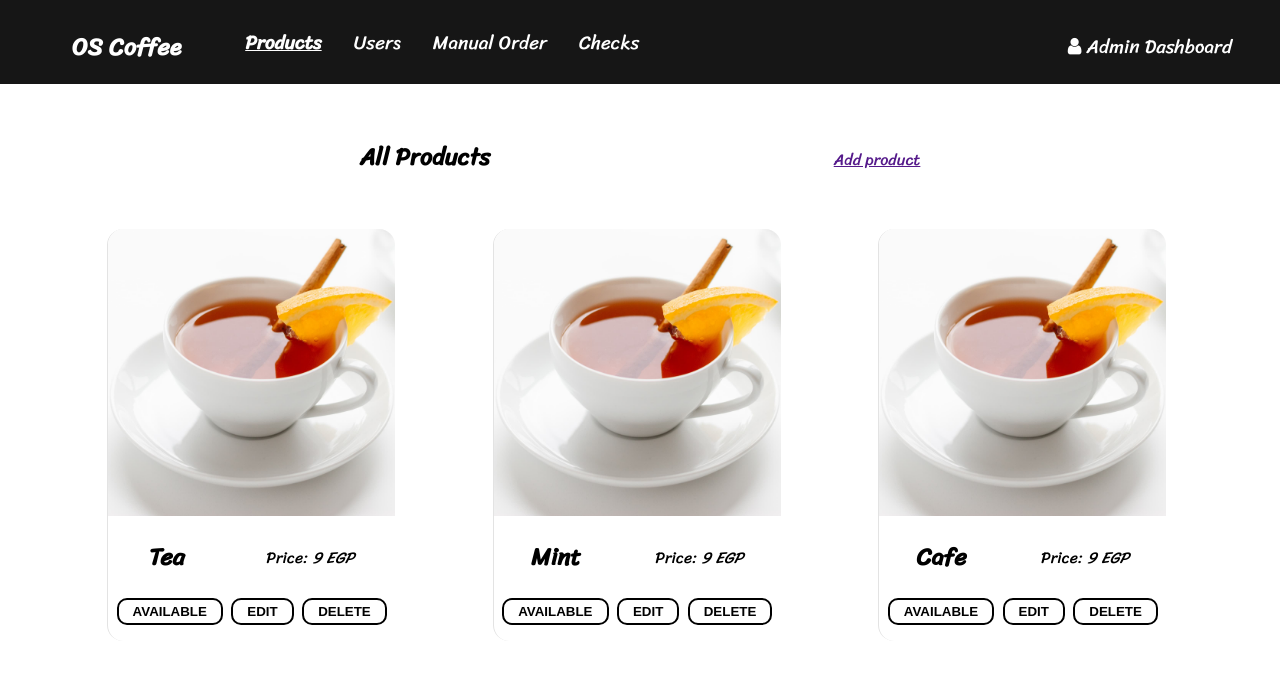
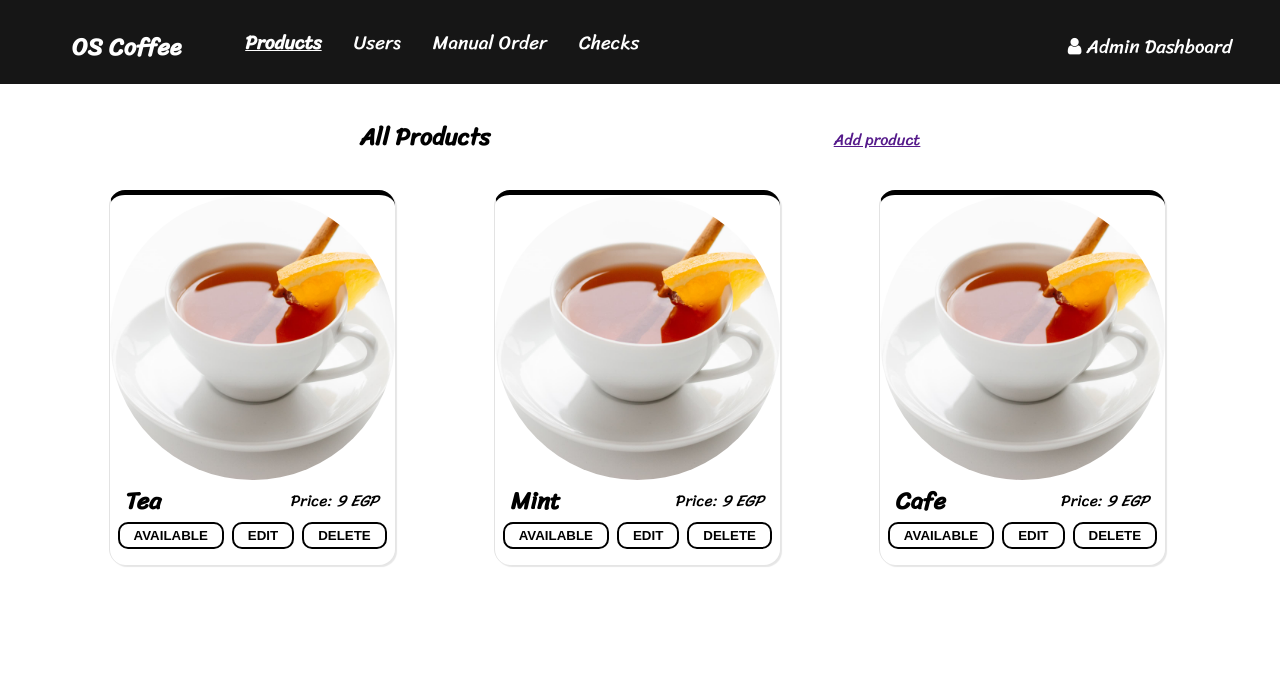
Before and after one commit to asaid-0/cafe-php, a PHP site: page /admin/view-products.php in a window 1280 px wide. Shown: the top 677 px of the page. Run offline with PHP 8.4, Linux system fonts and the light colour scheme.

Commit message:
UI view products improvements

```diff
--- a/assets/css/admin-all-products.css
+++ b/assets/css/admin-all-products.css
@@ -16,23 +16,31 @@
 }
 .item{
     padding: 0rem 0 1rem 0;
+    border-top: 5px solid #000;
     display: flex;
     flex-direction: column;
-    border-radius: 1rem;
+    border-bottom-left-radius: 1rem;
+    border-bottom-right-radius: 1rem;
+    border-top-left-radius: 1rem;
+    border-top-right-radius: 1rem;
+    box-shadow: 2px 2px 1px rgba(0, 0, 0, .1);
     border-left: 1px solid #e3e3e3;
+    flex: 0 10%;
+    transition: all 0.3s ease-in-out;
 }
 .item:hover{
-    box-shadow: 0.5rem 0.5rem 0.25rem rgba(0, 0, 0, .1);
-    background: #fafafa;
-    transform: translateY(-5px);
-    transition: all 0.2s ease-in-out;
+    cursor: pointer;
+
+    /* box-shadow: 0.5rem 0.5rem 0.25rem rgba(0, 0, 0, .1); */
+    border-top: 10px solid #444;
+    /* transform: translateY(-5px); */
+    transition: all 0.3s ease-in-out;
 }
 .item img{
-    border-top-left-radius: 1rem;
-    border-top-right-radius: 1rem;
+    border-radius: 50%;
 }
 .item-details {
-    justify-content: space-around;
+    justify-content: space-between;
 }
 .action{
     display: flex;
@@ -67,8 +75,27 @@
     display: flex;
     justify-content: space-evenly;
 }
+/*
+.users-table img {
+    min-width: 1em;
+    min-height: 1rem;
+} */
 
-.users-table img {
-    width: 5rem;
-    height: 5rem;
+
+.add-to-cart:first-of-type{
+    margin-left: 0.5rem;
 }
+.add-to-cart{
+    margin-right: 0.5rem;
+    margin-top: 0;
+    margin-bottom: 0;
+}
+h2, .item-details > p{
+    margin: 0;
+}
+.item-name{
+    margin-left: 1rem;
+}
+.item-details > p{
+    margin-right: 1rem;
+}
```
